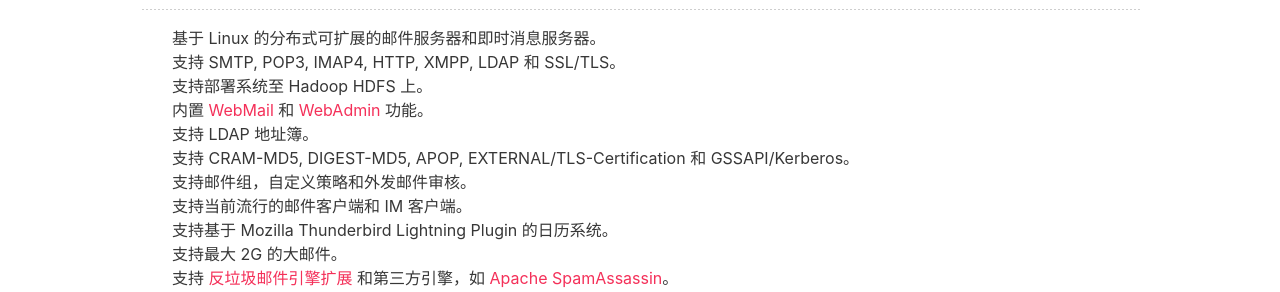
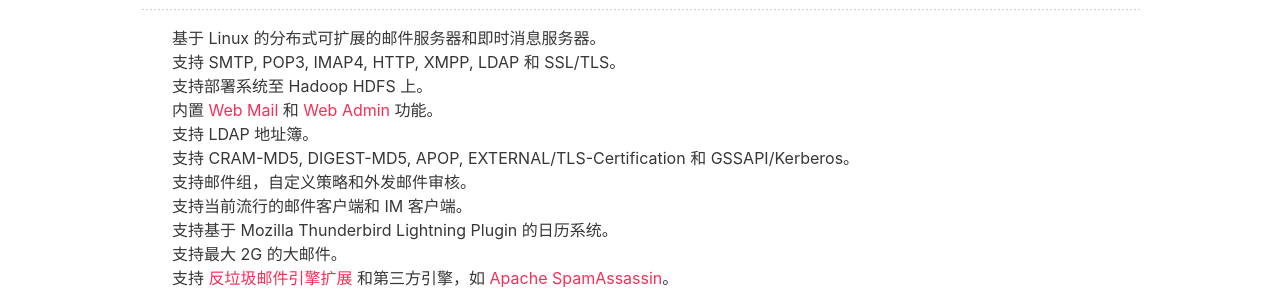
Before and after one commit to erisesoft/erisesoft.github.io, a Jekyll site: the page index.html, which Jekyll copies as it is, in a window 1280 px wide. Shown: the part 143-435 px from the top of the page. Built offline with Jekyll 4.4.1, drawn with Linux system fonts in a browser that asks for light colours.

Commit message:
Update index.html

```diff
--- a/index.html
+++ b/index.html
@@ -15,7 +15,7 @@
 			<li>基于 Linux 的分布式可扩展的邮件服务器和即时消息服务器。</li>
 			<li>支持 SMTP, POP3, IMAP4, HTTP, XMPP, LDAP 和 SSL/TLS。</li>
 			<li>支持部署系统至 Hadoop HDFS 上。</li>
-			<li>内置 <a href="http://erisesoft.com/2018/05/09/WebMail-界面预览.html" target="_blank">WebMail</a> 和 <a href="http://erisesoft.com/2018/05/09/WebAdmin-界面预览.html" target="_blank">WebAdmin </a>功能。</li>
+			<li>内置 <a href="http://erisesoft.com/2018/05/09/WebMail-界面预览.html" target="_blank">Web Mail</a> 和 <a href="http://erisesoft.com/2018/05/09/WebAdmin-界面预览.html" target="_blank">Web Admin </a>功能。</li>
 			<li>支持 LDAP 地址簿。</li>
 			<li>支持 CRAM-MD5, DIGEST-MD5, APOP, EXTERNAL/TLS-Certification 和 GSSAPI/Kerberos。</li>
 			<li>支持邮件组，自定义策略和外发邮件审核。</li>
```
